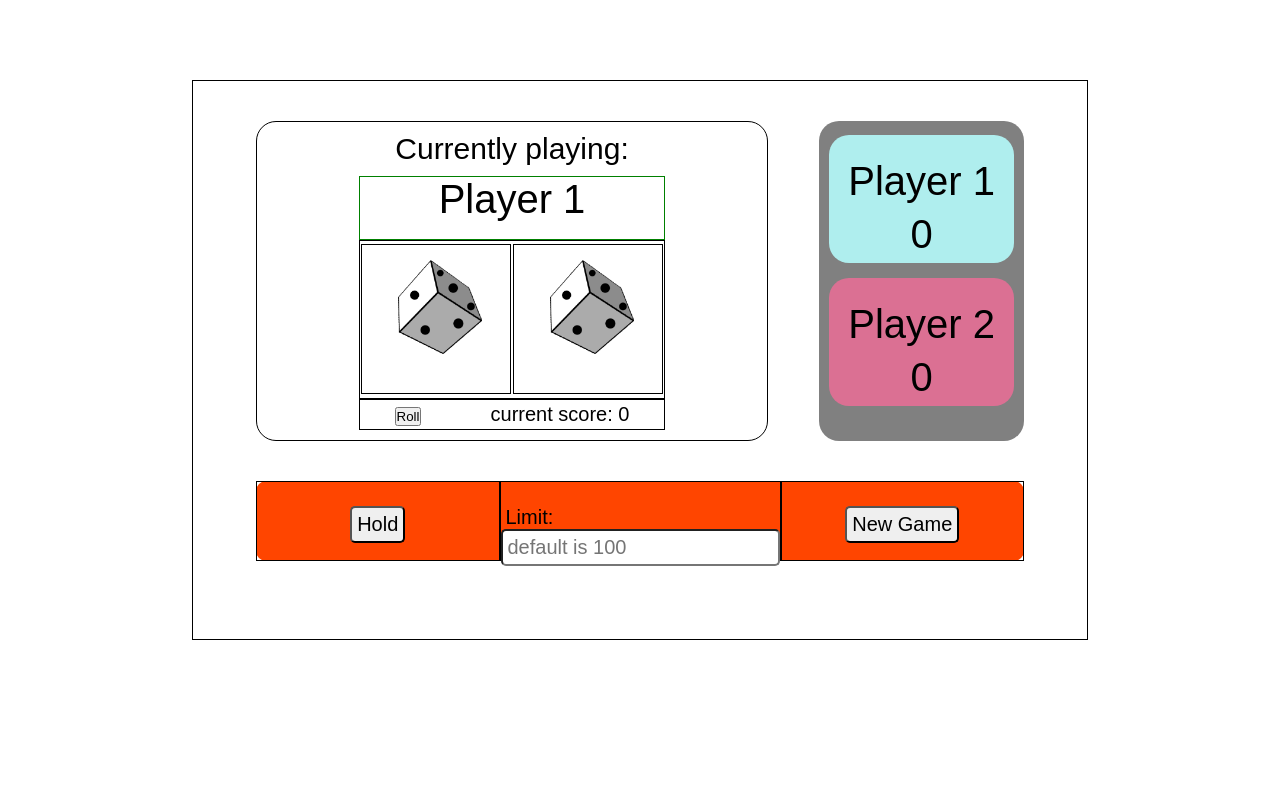
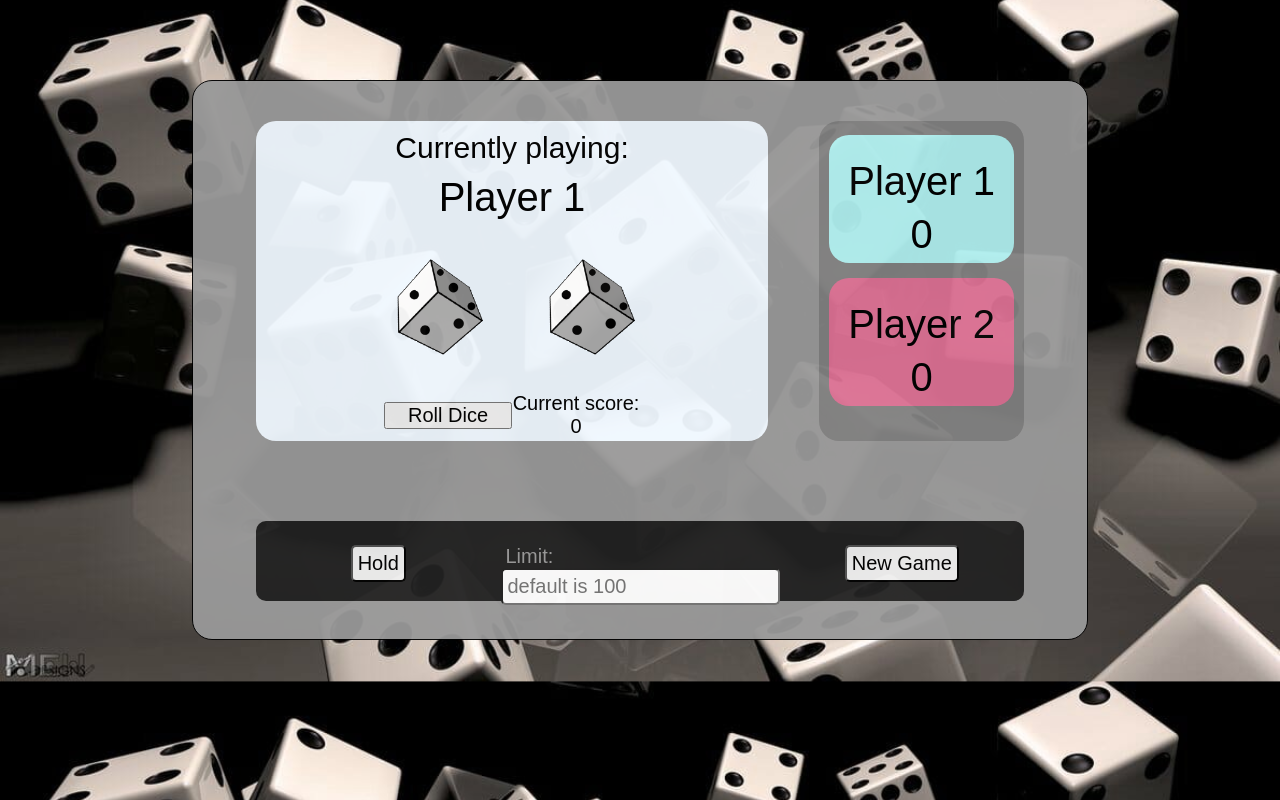
Before and after one commit to wassimahaddad/DiceGame, a React (Create React App) app: page / in a window 1280 px wide. Built offline with nearby package versions, Linux system fonts and the light colour scheme.

Commit message:
insert commited

```diff
--- a/src/App.css
+++ b/src/App.css
@@ -3,6 +3,10 @@
   margin: 0;
   padding: 0;
   font-family: Arial, Helvetica, sans-serif;
+}
+
+body {
+  background: url("./img/bg.jpeg") center center/cover;
 }
 .game-container {
   width: 70vw;
@@ -11,13 +15,15 @@
   margin-left: auto;
   margin-right: auto;
   margin-top: 10vh;
+  background: #999;
+  border-radius: 20px;
+  opacity: 95%;
 }
 
 .game-area {
   display: flex;
   width: 60vw;
   height: 40vh;
-  /* border: 1px solid black; */
   margin-left: auto;
   margin-right: auto;
   margin-top: 5vh;
@@ -25,10 +31,11 @@
 .game {
   width: 40vw;
   height: 40vh;
-  border: 1px solid black;
+  /* border: 1px solid black; */
   border-radius: 20px;
   text-align: center;
   font-size: 30px;
+  background-color: aliceblue;
 }
 .currently-playing {
   padding: 10px;
@@ -36,7 +43,7 @@
 .current-player {
   width: 60%;
   height: 20%;
-  border: 1px solid green;
+  /* border: 1px solid green; */
   margin-left: auto;
   margin-right: auto;
   font-size: 40px;
@@ -48,18 +55,22 @@
   justify-content: space-evenly;
   width: 60%;
   height: 50%;
-  border: 1px solid black;
+  /* border: 1px solid black; */
   margin-left: auto;
   margin-right: auto;
 }
 
+.roll-button {
+  width: 10vw;
+  font-size: 20px;
+}
 .current-score {
   display: flex;
   align-items: center;
   justify-content: space-around;
-  width: 60%;
+  width: 50%;
   height: 10%;
-  border: 1px solid black;
+  /* border: 1px solid black; */
   margin-left: auto;
   margin-right: auto;
   font-size: 20px;
@@ -70,7 +81,7 @@
 .dice-right {
   width: 150px;
   height: 150px;
-  border: 1px solid black;
+  /* border: 1px solid black; */
 }
 
 .dice0 {
@@ -149,16 +160,17 @@
   width: 60vw;
   height: 10vh;
   border-radius: 10px;
-  background-color: orangered;
+  background-color: #222;
+  color: #999;
   margin-left: auto;
   margin-right: auto;
-  margin-top: 5vh;
+  margin-top: 10vh;
 }
 
 .action-wrapper {
   width: 100%;
   height: 100%;
-  border: 1px solid black;
+  /* border: 1px solid black; */
 }
 
 .action {
@@ -176,3 +188,39 @@
   padding: 5px;
   border-radius: 5px;
 }
+
+.hide {
+  display: none;
+}
+
+.show {
+  width: 40vw;
+  height: 40vh;
+  border: 1px solid black;
+  border-radius: 20px;
+  text-align: center;
+  font-size: 30px;
+}
+
+.winner {
+  width: 100%;
+  height: 20%;
+  text-align: center;
+  color: #999;
+  border-top-left-radius: 20px;
+  border-top-right-radius: 20px;
+  background-color: black;
+  font-size: 40px;
+  padding-top: 10px;
+}
+
+.you-win {
+  width: 100%;
+  height: 80%;
+  margin-left: auto;
+  margin-right: auto;
+  margin-bottom: 10px;
+  border-bottom-left-radius: 20px;
+  border-bottom-right-radius: 20px;
+  background: url("./img/youwin.jpg") no-repeat center center/cover;
+}
--- a/src/App.js
+++ b/src/App.js
@@ -7,15 +7,15 @@ import TextField from "./components/TextField";
 class App extends React.Component {
   state = {
     limit: 100,
-    currentPlayer: "",
+    currentPlayer: 1,
     currentScore: 0,
     player1Score: 0,
     player2Score: 0,
     isHeld: 0,
-    winner: "",
-    playersNum: 0, //not if for current or future use
-    roundNum: 0, //future options
+    gameClass: "",
+    winClass: ["hide", "hide", "hide"],
   };
+
   updatePlayer = (id) => {
     this.setState({ currentPlayer: id });
   };
@@ -25,6 +25,7 @@ class App extends React.Component {
 
   resetHold = () => {
     this.setState({ isHeld: 0 });
+    this.winCheck();
   };
   handleClick = () => {
     let s = this.state.currentScore;
@@ -33,19 +34,22 @@ class App extends React.Component {
     } else if (this.state.currentPlayer === 2) {
       this.setState({ player2Score: this.state.player2Score + s });
     }
+
     this.winCheck();
     this.setState({ isHeld: 1 });
     this.switchPlayer();
   };
 
   winCheck = () => {
-    if (this.state.player1Score > 100 || this.state.player2Score > 100) {
-      this.setState({ winner: "YOU WON!" });
+    if (
+      this.state.player1Score >= this.state.limit ||
+      this.state.player2Score >= this.state.limit
+    ) {
+      this.setState({ winClass: ["show", "winner", "you-win"] });
+      this.setState({ gameClass: "hide" });
     }
-    console.log(this.state.player1Score);
-    console.log(this.state.player2Score);
-    console.log(this.state.winner);
   };
+
   switchPlayer = () => {
     if (this.state.currentPlayer === 1) {
       this.setState({ currentPlayer: 2 });
@@ -54,12 +58,19 @@ class App extends React.Component {
       this.setState({ currentPlayer: 1 });
     }
   };
+
+  newGame = () => {
+    this.setState({ winClass: ["hide", "hide", "hide"] });
+    this.setState({ gameClass: "" });
+    this.setState({ player1Score: 0 });
+    this.setState({ player2Score: 0 });
+  };
+
   render() {
     return (
       <div className="game-container">
-        {this.state.currentPlayer} {this.state.winner}
         <div className="game-area">
-          <div>
+          <div className={this.state.gameClass}>
             <Game
               currentPlayer={this.updatePlayer}
               currentScore={this.updateScore}
@@ -67,6 +78,12 @@ class App extends React.Component {
               resetHold={this.resetHold}
               hold={this.state.isHeld}
             />
+          </div>
+          <div className={this.state.winClass[0]}>
+            <div className={this.state.winClass[1]}>
+              Player {this.state.currentPlayer}
+            </div>
+            <div className={this.state.winClass[2]}></div>
           </div>
           <div className="scores">
             <div id="player1-score" className="player-score">
@@ -100,7 +117,11 @@ class App extends React.Component {
           </div>
           <div className="action-wrapper">
             <div className="action">
-              <Button className="newgame-button" name="New Game" />
+              <Button
+                onClick={this.newGame}
+                className="newgame-button"
+                name="New Game"
+              />
             </div>
           </div>
         </div>
--- a/src/components/Game.jsx
+++ b/src/components/Game.jsx
@@ -67,11 +67,11 @@ class Game extends React.Component {
           <div>
             <Button
               onClick={this.handleClick}
-              name="Roll"
+              name="Roll Dice"
               className="roll-button"
             />
           </div>
-          <div> current score: {this.state.currentScore}</div>
+          <div>Current score: {this.state.currentScore}</div>
         </div>
       </div>
     );
```
Also changed, not shown: src/img/bg.jpeg (added), src/img/youwin.jpg (added).
